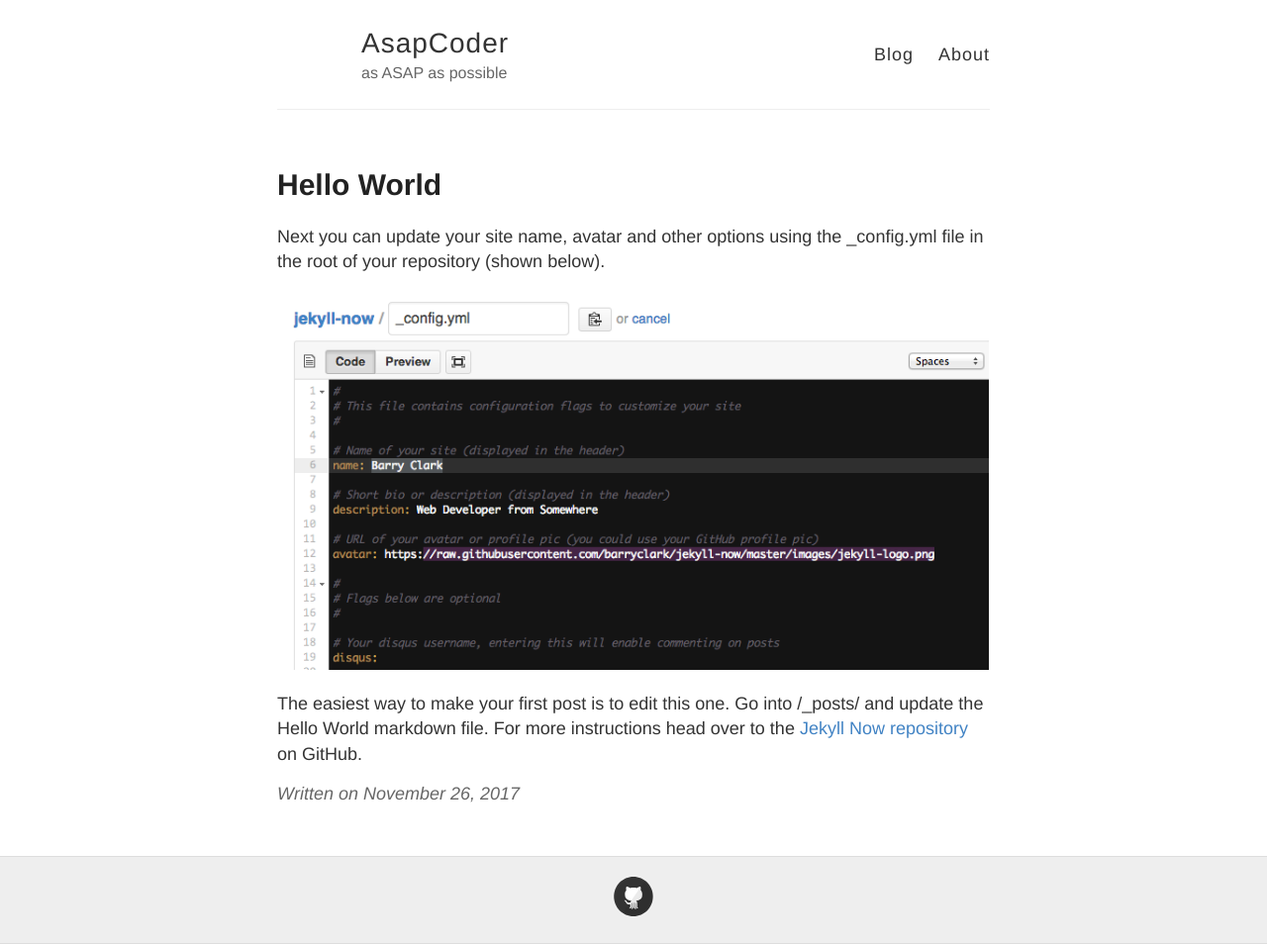
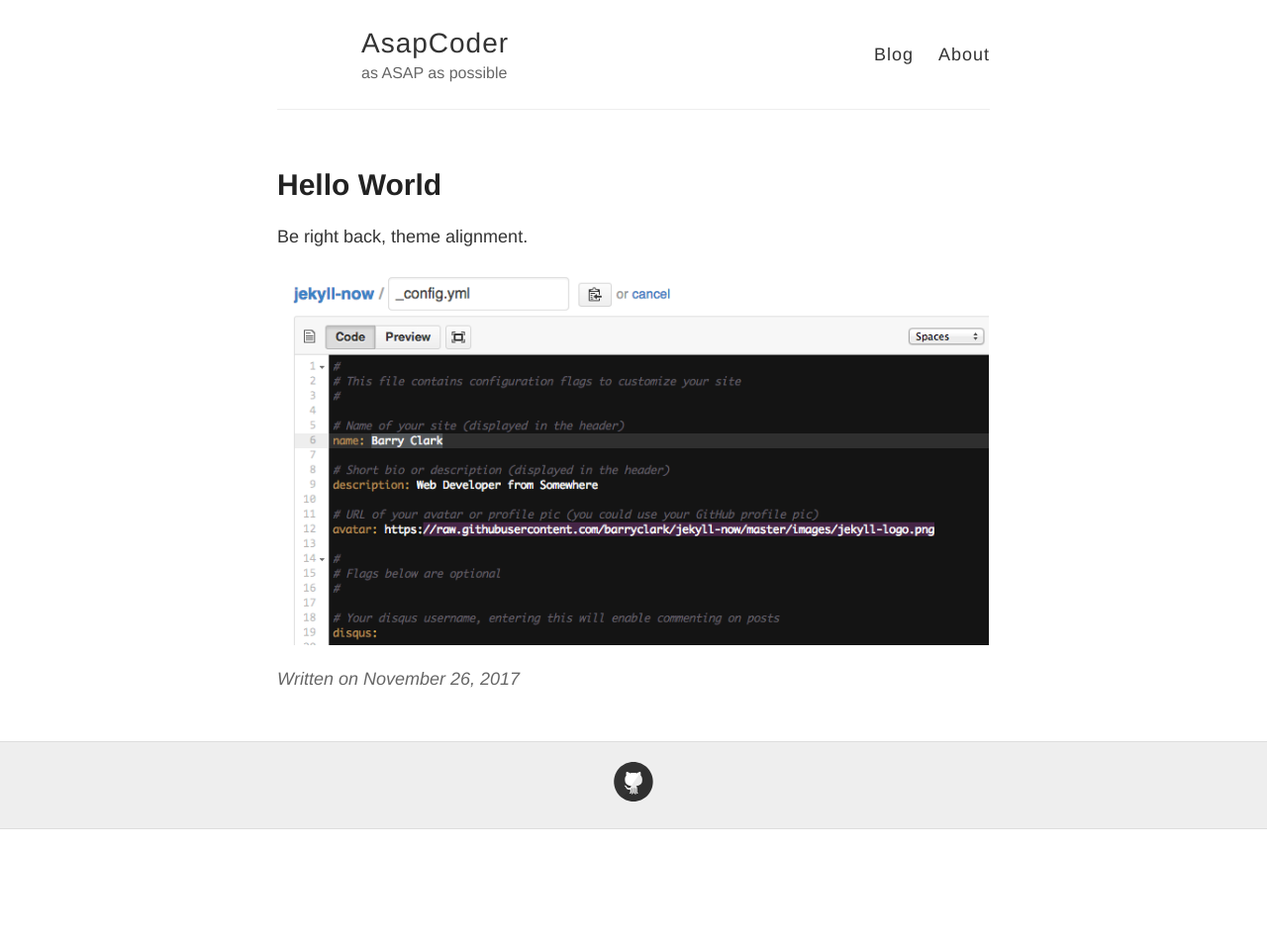
Before and after one commit to michalglen/michalglen.github.io, a Jekyll site: the page built from _posts/2017-11-26-Hello-World.md, in a window 1280 px wide. Shown: the whole page at 99% size. Built offline with Jekyll 4.4.1, drawn with Linux system fonts in a browser that asks for light colours; after the commit the page ends 900 px from its top, so only the background shows below that.

Commit message:
Update 2017-11-26-Hello-World.md

```diff
--- a/_posts/2017-11-26-Hello-World.md
+++ b/_posts/2017-11-26-Hello-World.md
@@ -3,8 +3,8 @@
 title: Hello World
 ---
 
-Next you can update your site name, avatar and other options using the _config.yml file in the root of your repository (shown below).
+Be right back, theme alignment.
+
+
 
 ![_config.yml]({{ site.baseurl }}/images/config.png)
-
-The easiest way to make your first post is to edit this one. Go into /_posts/ and update the Hello World markdown file. For more instructions head over to the [Jekyll Now repository](https://github.com/barryclark/jekyll-now) on GitHub.
```
